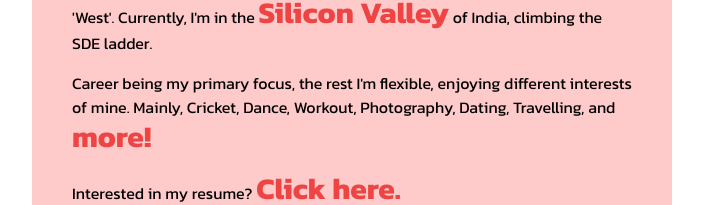
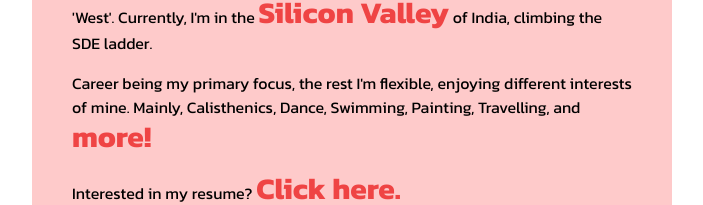
Before and after one commit to har5hcodes/porfolio-frontend, a React (Create React App) app: page /about in a window 1280 px wide. Shown: the part 314-519 px from the top of the page, without its empty margins (288-991 px from the left). Built offline with nearby package versions, Linux system fonts and the light colour scheme.

Commit message:
Change hobbie mentiones

```diff
--- a/src/components/About.jsx
+++ b/src/components/About.jsx
@@ -22,8 +22,8 @@
         </p>
         <p>
           Career being my primary focus, the rest I'm flexible, enjoying
-          different interests of mine. Mainly, Cricket, Dance, Workout,
-          Photography, Dating, Travelling, and{" "}
+          different interests of mine. Mainly, Calisthenics, Dance, Swimming,
+          Painting, Travelling, and{" "}
           <span className="text-3xl  font-bold text-red-500">more!</span>
         </p>
         <p>
--- a/src/components/Work.jsx
+++ b/src/components/Work.jsx
@@ -11,7 +11,8 @@
                 target="_blank"
                 rel="noopener noreferrer"
                 href="https://www.linkedin.com/company/the-mathworks_2/"
-                class="z-10 flex items-center justify-center w-6 h-6 bg-red-200 shrink-0 cursor-pointer hover:w-10 hover:h-10 hover:bg-red-500"
+                className="z-10 flex items-center justify-center w-6 h-6 bg-red-200 shrink-0 cursor-pointer hover:w-10 hover:h-10 hover:bg-red-500"
+                aria-label="Visit Mathworks India Pvt Ltd. on LinkedIn"
               ></a>
               <div class="flex w-full bg-red-200 h-0.5"></div>
             </div>
@@ -33,8 +34,9 @@
                 target="_blank"
                 rel="noopener noreferrer"
                 href="https://www.linkedin.com/company/go-navi/"
-                class="z-10 flex items-center justify-center w-6 h-6 bg-red-200 shrink-0 cursor-pointer hover:w-10 hover:h-10 hover:bg-red-500"
-              ></a>{" "}
+                className="z-10 flex items-center justify-center w-6 h-6 bg-red-200 shrink-0 cursor-pointer hover:w-10 hover:h-10 hover:bg-red-500"
+                aria-label="Visit Navi Technologies on LinkedIn"
+              ></a>
               <div class="flex w-full bg-red-200 h-0.5"></div>
             </div>
             <div class="mt-3 sm:pe-8">
```
